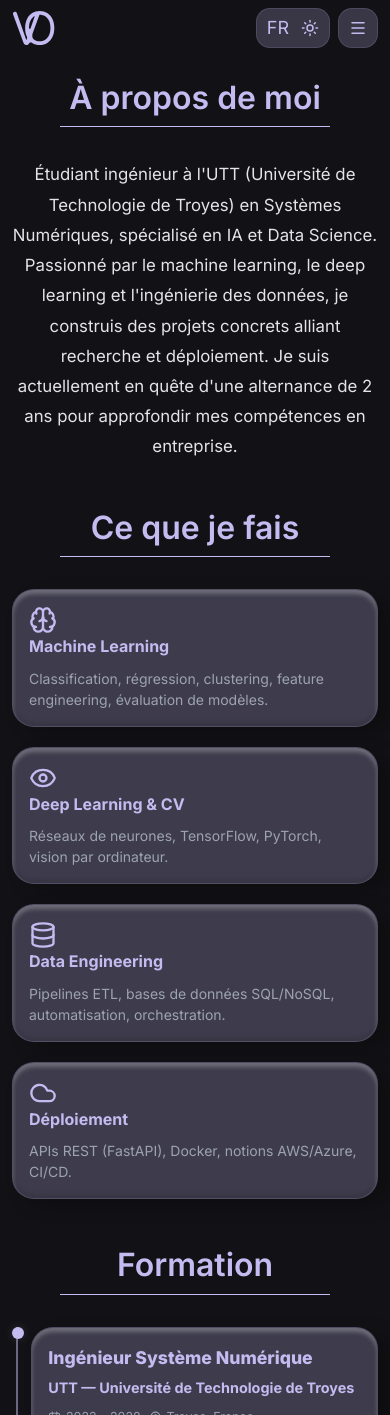
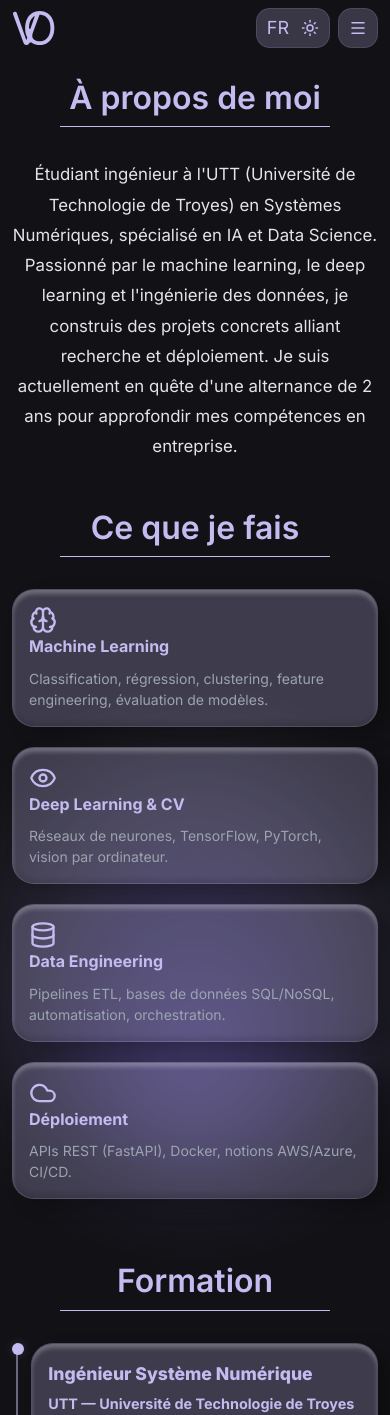
Before and after one commit to Sanjouk/data-science-portfolio, a React (Vite) app: page /about in a window 390 px wide. Shown: the top 1415 px of the page. Built offline with nearby package versions, Linux system fonts and the light colour scheme.

Commit message:
fix: added blur on about page

```diff
--- a/src/pages/About.jsx
+++ b/src/pages/About.jsx
@@ -54,7 +54,9 @@ export default function About() {
       </section>
 
       {/* What I Do */}
-      <section className="section">
+      <section className="section section--what-i-do">
+        <div className="what-section">
+          <div className="what-section-blur" aria-hidden="true" />
           <SectionTitle withLine>{t.sections.whatIDo}</SectionTitle>
           <div className="what-grid">
             {t.whatIDo.map((item, i) => {
@@ -75,6 +77,7 @@ export default function About() {
                 </motion.div>
               );
             })}
+          </div>
         </div>
       </section>
 
--- a/src/styles/about.css
+++ b/src/styles/about.css
@@ -17,6 +17,45 @@
   display: grid;
   grid-template-columns: repeat(auto-fit, minmax(230px, 1fr));
   gap: 1.25rem;
+  position: relative;
+  z-index: 1;
+}
+
+.section--what-i-do {
+  position: relative;
+  overflow: visible;
+}
+
+.what-section {
+  position: relative;
+  isolation: isolate;
+  padding-bottom: clamp(1.25rem, 3vw, 2.5rem);
+}
+
+.what-section > * {
+  position: relative;
+  z-index: 1;
+}
+
+.what-section-blur {
+  position: absolute;
+  left: 50%;
+  bottom: -1rem;
+  width: min(72.5rem, calc(100% + 10rem));
+  height: clamp(18rem, 38vw, 37.6rem);
+  transform: translateX(-50%);
+  border-radius: 50%;
+  background: radial-gradient(
+    ellipse at 50% 72%,
+    var(--about-what-blur-core) 0%,
+    var(--about-what-blur-mid) 42%,
+    var(--about-what-blur-edge) 66%,
+    transparent 84%
+  );
+  filter: blur(clamp(52px, 7vw, 96px));
+  opacity: 0.95;
+  pointer-events: none;
+  z-index: 0;
 }
 
 .what-icon {
@@ -46,11 +85,28 @@
   .highlights-grid {
     grid-template-columns: repeat(2, 1fr);
   }
+
+  .what-section-blur {
+    width: min(64rem, calc(100% + 6rem));
+    height: clamp(19rem, 48vw, 31rem);
+    filter: blur(clamp(44px, 7vw, 80px));
+  }
 }
 
 @media (max-width: 600px) {
   .highlights-grid {
     grid-template-columns: 1fr;
+  }
+
+  .what-section {
+    padding-bottom: 1rem;
+  }
+
+  .what-section-blur {
+    width: calc(100% + 2.5rem);
+    height: clamp(24rem, 108vw, 34rem);
+    bottom: 2.5rem;
+    filter: blur(clamp(36px, 12vw, 60px));
   }
 }
 
--- a/src/styles/variables.css
+++ b/src/styles/variables.css
@@ -41,6 +41,9 @@
   --hero-blur-bg: #6254A5; /* Specified for dark mode */
   --skills-blur-color: rgba(98, 84, 165, 0.95);
   --skills-blur-color-mid: rgba(98, 84, 165, 0.5);
+  --about-what-blur-core: rgba(98, 84, 165, 0.7);
+  --about-what-blur-mid: rgba(98, 84, 165, 0.34);
+  --about-what-blur-edge: rgba(196, 187, 240, 0.14);
   --footer-color: #C4BBF0;
 
   /* Dynamic Card Tokens */
@@ -85,5 +88,8 @@
   --hero-blur-bg: #C4BBF0; /* Specified for light mode */
   --skills-blur-color: rgba(196, 187, 240, 0.95);
   --skills-blur-color-mid: rgba(196, 187, 240, 0.55);
+  --about-what-blur-core: rgba(196, 187, 240, 0.92);
+  --about-what-blur-mid: rgba(196, 187, 240, 0.48);
+  --about-what-blur-edge: rgba(196, 187, 240, 0.2);
   --footer-color: #6254A5;
 }
```
Lines whose indentation alone changed are shown as unchanged.
